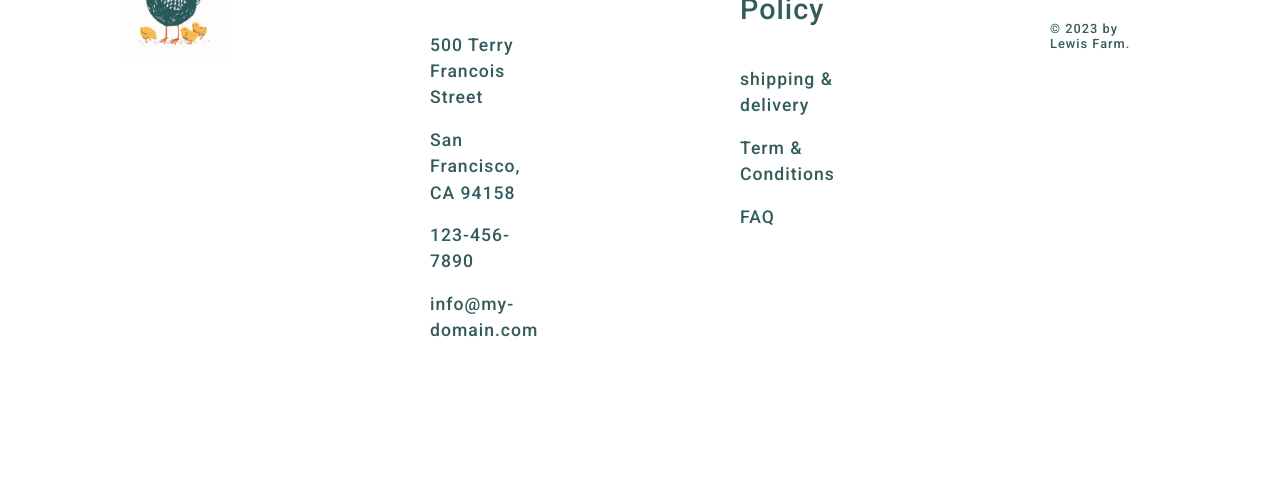
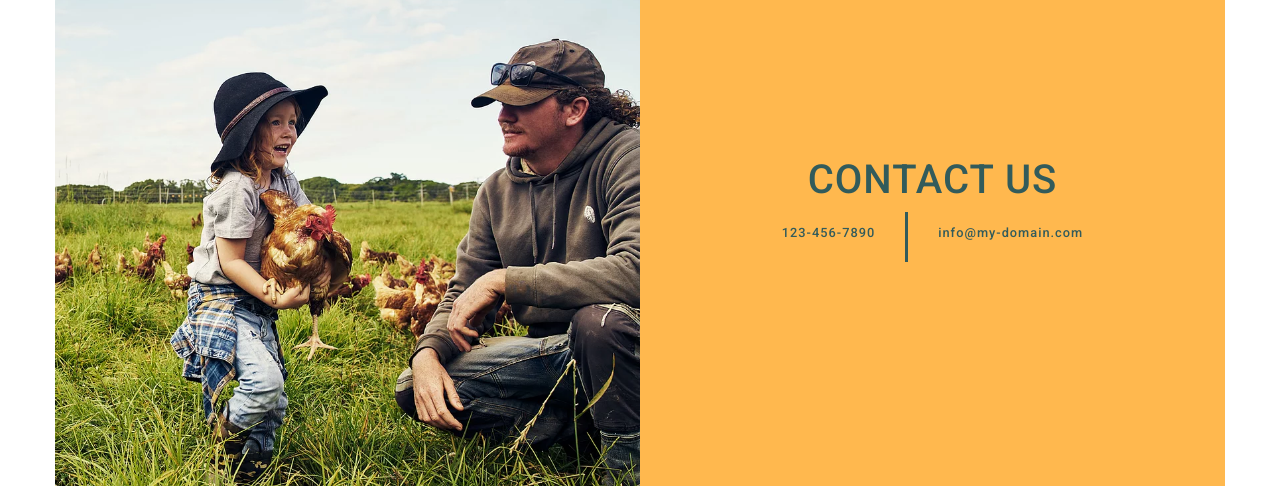
Before and after one commit to Alex-andre-a/Lewis-Farm, a plain HTML site: page assets/html/sayhello.html in a window 1280 px wide. Shown: the part 314-800 px from the top of the page. Drawn offline with nearby package versions, Linux system fonts and the light colour scheme.

Commit message:
En cours

```diff
--- a/assets/html/sayhello.html
+++ b/assets/html/sayhello.html
@@ -7,6 +7,7 @@
     <meta name="viewport" content="width=device-width, initial-scale=1.0">
     <link href="https://cdn.jsdelivr.net/npm/bootstrap@5.1.3/dist/css/bootstrap.min.css" rel="stylesheet"
         integrity="sha384-1BmE4kWBq78iYhFldvKuhfTAU6auU8tT94WrHftjDbrCEXSU1oBoqyl2QvZ6jIW3" crossorigin="anonymous">
+    <script defer src="https://cdn.jsdelivr.net/npm/bootstrap@5.2.0-beta1/dist/js/bootstrap.bundle.min.js"></script>
 
     <!-- =================================== FONTS =================================== -->
 
@@ -46,6 +47,30 @@
         </div>
     </nav>
 
+    <!-- =================================== SECTION 5-0 =================================== -->
+
+    <section class="section5-0">
+        <div class="container-fluid">
+            <div class="row">
+                <div class="col-lg-6 section5-0-content">
+                    <img src="/assets/images/sayhello/section5-0/say-hello.webp"
+                        alt="Photo ancienne d'une petite fille avec une poule">
+                </div>
+                <div class="col-lg-6 section5-0-content">
+                    <div class="section5-0-formulaire">
+                        <h2>CONTACT US</h2>
+                        <div class="section5-0-phone">
+                            <h6>123-456-7890</h6>
+                        <div class="separation3"></div>
+                        <h6>info@my-domain.com</h6>
+                        </div>
+                    </div>
+                </div>
+
+            </div>
+        </div>
+    </section>
+
     <!-- =================================== FOOTER =================================== -->
 
     <footer>
--- a/style.scss
+++ b/style.scss
@@ -384,7 +384,7 @@ footer {
   .accordion-item {
     margin: 20px 0;
     border: 0;
-    border-bottom: 2px solid rgba(255, 255, 255, 0.40);
+    border-bottom: 2px solid rgba(255, 255, 255, 0.4);
     border-radius: 0;
     background: $colorprim;
 
@@ -404,3 +404,46 @@ footer {
     }
   }
 }
+
+/* ==========================================================================================
+========================================= SAY HELLO =========================================
+========================================================================================== */
+
+/* ======================= SECTION 5-0 ======================= */
+
+.section5-0 {
+  margin: 55px;
+
+  .section5-0-content {
+    background: $colorsec;
+    @include no-spaces;
+    display: flex;
+    flex-flow: column;
+    @include flex-center;
+    text-align: center;
+    gap: 25px;
+  }
+
+  img {
+    width: 100%;
+  }
+}
+
+.section5-0-formulaire{
+
+  display: flex;
+  flex-flow: column;
+  @include flex-center;
+
+  .section5-0-phone{
+    display: flex;
+    align-items: center;
+    gap: 30px;
+  }
+
+  .separation3{
+    height: 50px;
+    width: 3px;
+    background: $colorprim;
+  }
+}
```
Also changed, not shown: assets/html/about-the-farm.html (+1 -0 lines), assets/html/index.html (+1 -0 lines), assets/html/shop-products.html (+1 -0 lines), style.css, 1 other file.
